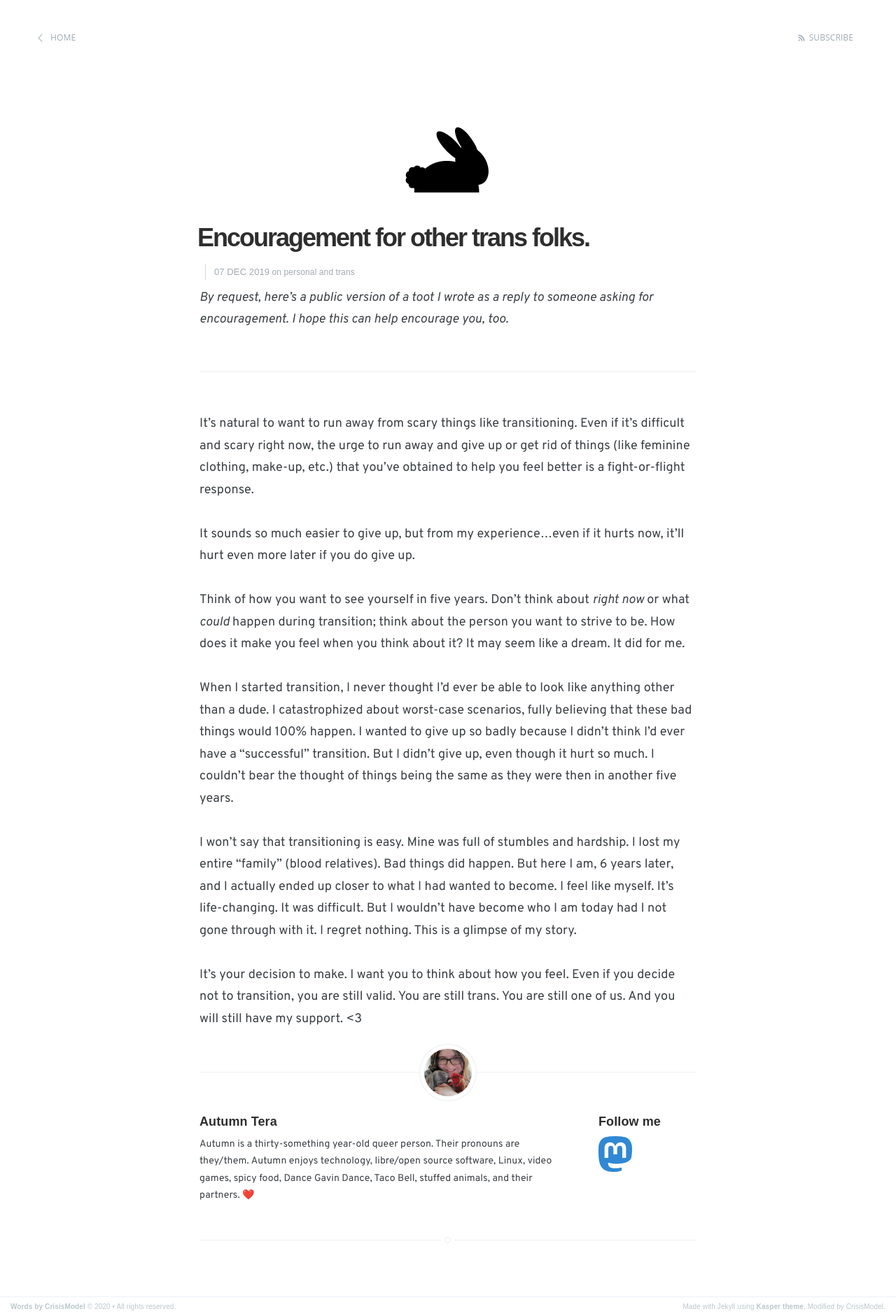
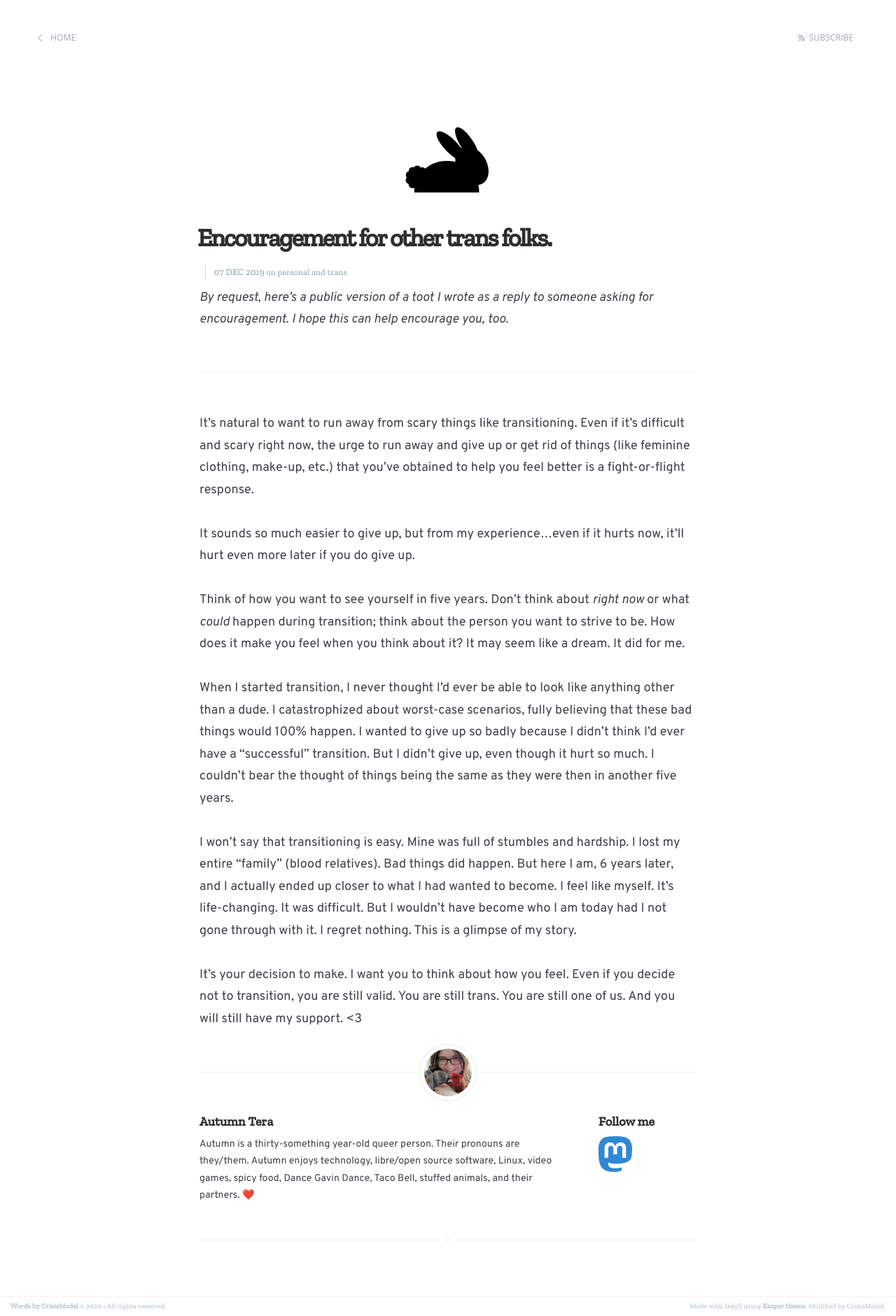
Before and after one commit to CrisisModel/crisismodel.github.io, a Jekyll site: the page built from _posts/2019-12-07-trans-support.md, in a window 1280 px wide. Shown: the whole page at 70% size. Built offline with Jekyll 4.4.1, drawn with Linux system fonts in a browser that asks for light colours; some web fonts are replaced.

Commit message:
Updating font stuff

```diff
--- a/_layouts/default.html
+++ b/_layouts/default.html
@@ -14,7 +14,7 @@
     <link rel="icon" href="/assets/images/favicon.png">
 
     <link rel="stylesheet" type="text/css" href="/assets/css/screen.css" />
-    <link href="https://fonts.googleapis.com/css2?family=Average+Sans&family=Overpass:ital,wght@0,400;0,600;1,400;1,600&display=swap" rel="stylesheet">
+    <link href="https://fonts.googleapis.com/css2?family=Overpass:ital,wght@0,400;0,600;1,400;1,600&family=Zilla+Slab:wght@500&display=swap" rel="stylesheet">
     <!-- Customisation  -->
     <link rel="stylesheet" type="text/css" href="/assets/css/main.css" />
 
--- a/assets/css/screen.css
+++ b/assets/css/screen.css
@@ -202,7 +202,7 @@
     color: #2E2E2E;
     line-height: 1.15em;
     margin: 0 0 0.4em 0;
-    font-family: 'Average Sans', sans-serif;
+    font-family: 'Zilla Slab', serif;
 }
 
 h1 {
@@ -665,7 +665,7 @@
     font-size: 5rem;
     letter-spacing: -1px;
     font-weight: 700;
-    font-family: 'Average Sans', sans-serif;
+    font-family: 'Zilla Slab', serif;
     color: #fff;
 }
 
@@ -765,7 +765,7 @@
 .post-meta {
     display: block;
     margin: 1.75rem 0 1rem 0;
-    font-family: 'Average Sans', sans-serif;
+    font-family: 'Zilla Slab', serif;
     font-size: 1.2rem;
     line-height: 2.2rem;
     color: #9EABB3;
@@ -1214,7 +1214,7 @@
     width: 80%;
     max-width: 710px;
     margin: 4rem auto;
-    font-family: 'Average Sans', sans-serif;
+    font-family: 'Zilla Slab', serif;
     font-size: 1.3rem;
     color: #9EABB3;
     text-align: center;
@@ -1301,7 +1301,7 @@
     margin: 8rem 0 0 0;
     padding: 0.5rem 15px;
     border-top: #EBF2F6 1px solid;
-    font-family: 'Average Sans', sans-serif;
+    font-family: 'Zilla Slab', serif;
     font-size: 1rem;
     line-height: 1.75em;
     color: #BBC7CC;
```
Also changed, not shown: 1 other file.
